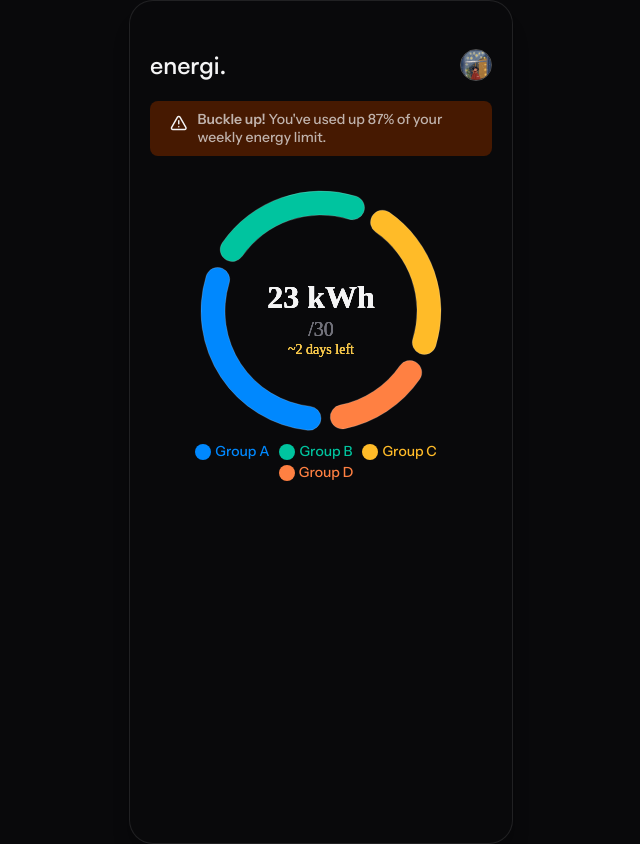
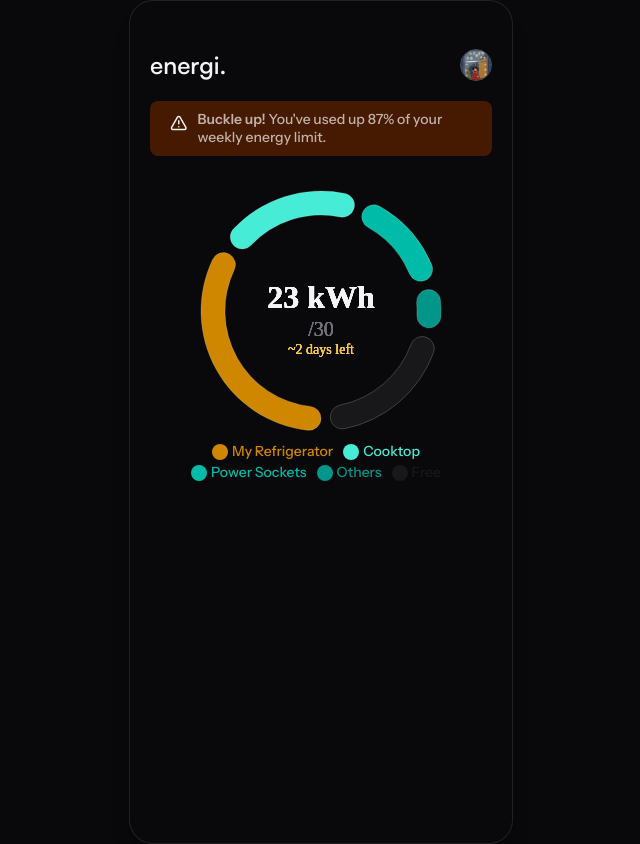
Before and after one commit to Voldemort271/energi, a Next.js app: page / in a window 1280 px wide. Shown: the whole page, without its empty margins (319-959 px from the left). Built offline with nearby package versions, Linux system fonts and the light colour scheme.

Commit message:
Finetuned colours and data of the pie

```diff
--- a/components/home/energy-usage-pie.tsx
+++ b/components/home/energy-usage-pie.tsx
@@ -5,10 +5,11 @@ import React from 'react';
 import { Legend, Pie, PieChart } from 'recharts';
 
 const data = [
-	{ name: 'Group A', value: 400, fill: '#0088FE' },
-	{ name: 'Group B', value: 300, fill: '#00C49F' },
-	{ name: 'Group C', value: 300, fill: '#FFBB28' },
-	{ name: 'Group D', value: 200, fill: '#FF8042' },
+	{ name: 'My Refrigerator', value: 12, fill: '#d08700' },
+	{ name: 'Cooktop', value: 7, fill: '#46ecd5' },
+	{ name: 'Power Sockets', value: 5, fill: '#00bba7' },
+	{ name: 'Others', value: 2, fill: '#009689' },
+	{ name: 'Free', value: 7, fill: '#18181B' },
 ];
 
 export function PieChartWithPaddingAngle() {
@@ -82,6 +83,7 @@ export function PieChartWithPaddingAngle() {
 					fontWeight: 500,
 				}}
 				iconSize={16}
+				itemSorter={null}
 				iconType={'circle'}
 			/>
 		</PieChart>
```
